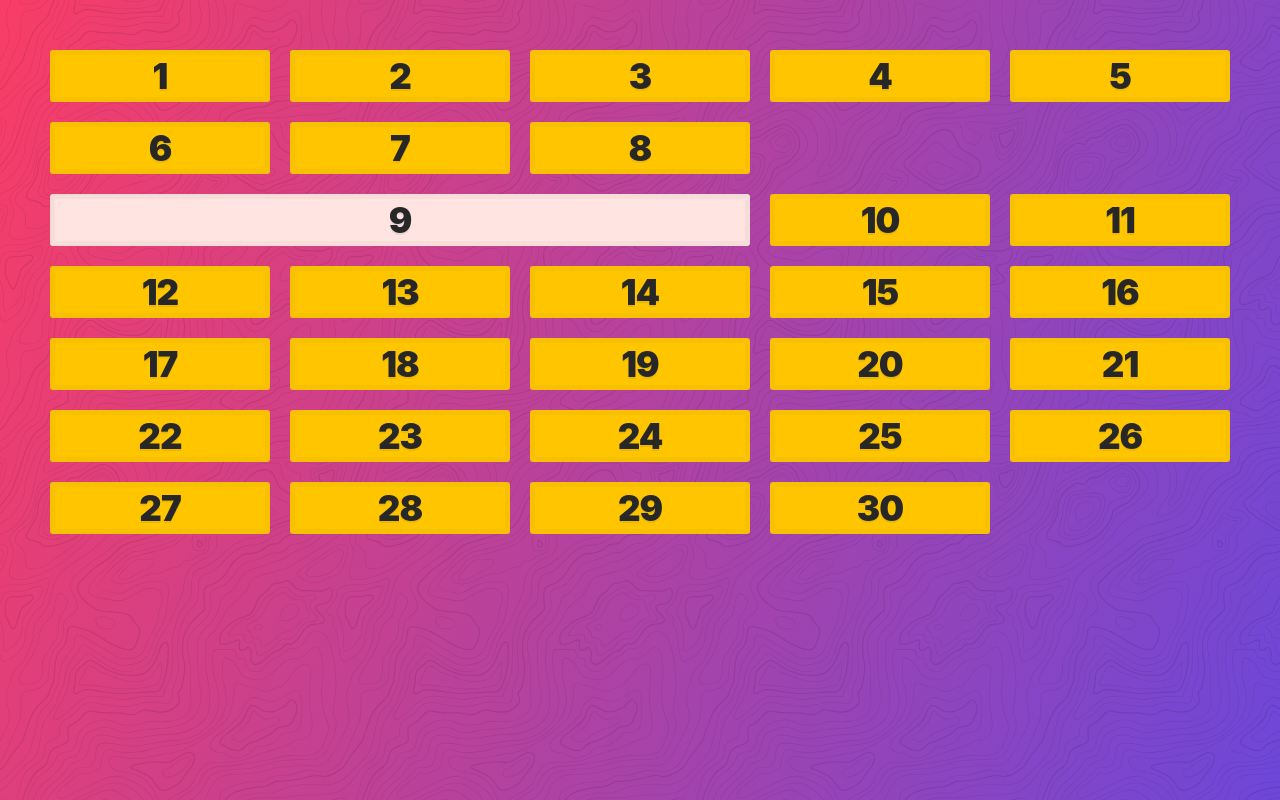
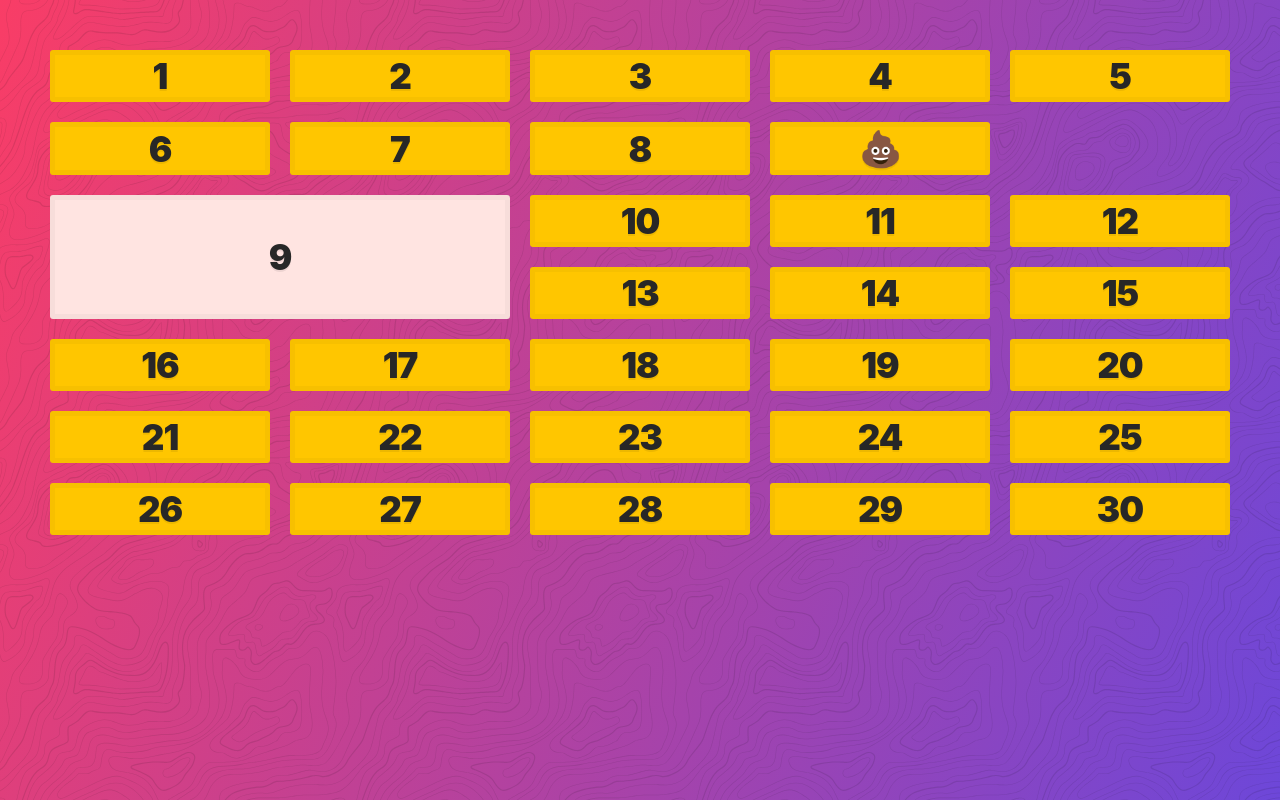
Before and after one commit to shunnien/css-grid25day, a website: page day_09/index.html in a window 1280 px wide. Drawn offline with Linux system fonts and the light colour scheme.

Commit message:
copy item 8 and change content

```diff
--- a/day_09/index.html
+++ b/day_09/index.html
@@ -18,6 +18,7 @@
         <div class="item item6">6</div>
         <div class="item item7">7</div>
         <div class="item item8">8</div>
+        <div class="item item8">💩</div>
         <div class="item item9">9</div>
         <div class="item item10">10</div>
         <div class="item item11">11</div>
@@ -51,7 +52,8 @@
 
         .item9 {
             background: mistyrose;
-            grid-column: span 3;
+            grid-column: span 2;
+            grid-row: span 2;
         }
     </style>
 </body>
```
